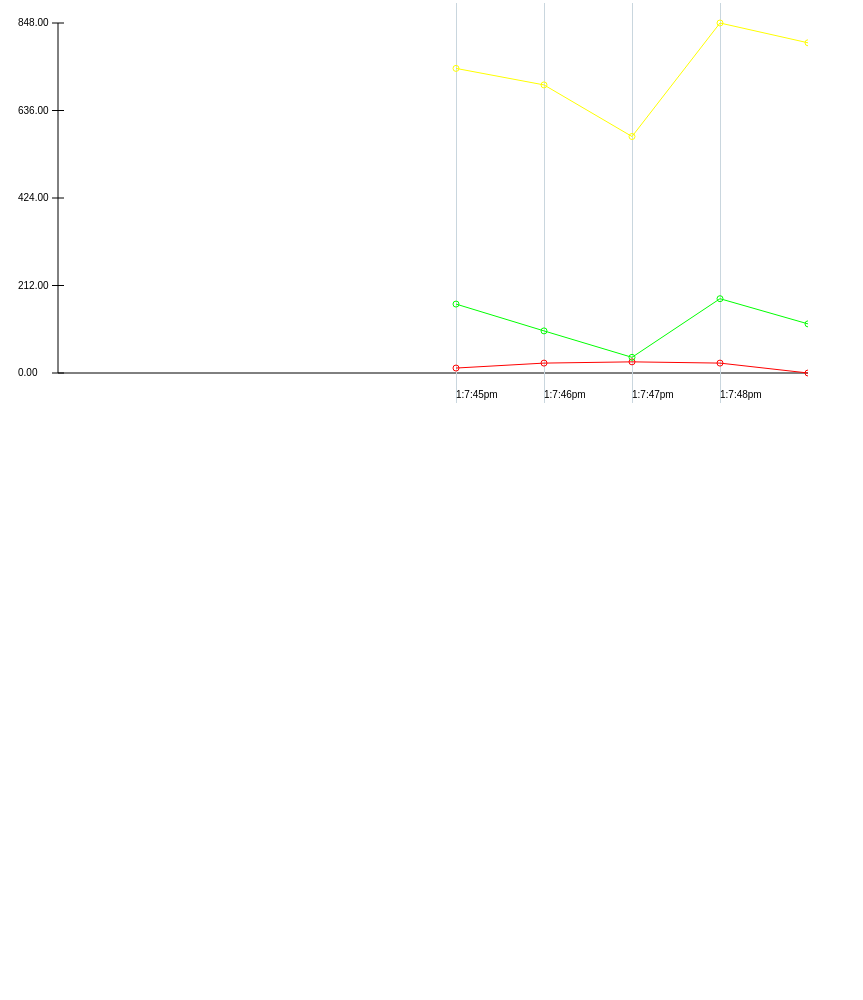
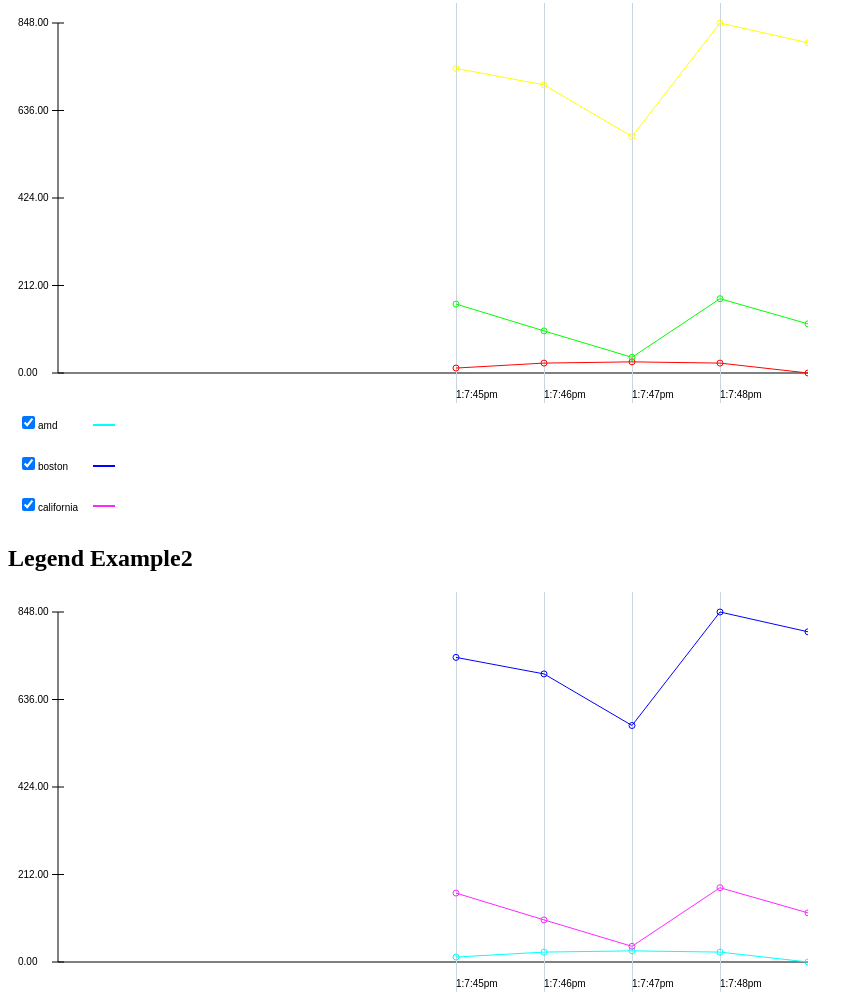
Before and after one commit to rook2pawn/node-chart, a website with bundled scripts: page examples/legend/legend.html in a window 1280 px wide. Shown: the part 198-1198 px from the top of the page, without its empty margins (0-863 px from the left). Before the commit the page ends 800 px from the top, so only its background shows below. Built offline with nearby package versions, Linux system fonts and the light colour scheme.

Commit message:
legend has to be reworked to be 1-1 with chart as an object

```diff
--- a/examples/legend/legend-bundle.js
+++ b/examples/legend/legend-bundle.js
@@ -645,6 +645,7 @@ EventEmitter.prototype.listeners = function(type) {
 require.define("/package.json",function(require,module,exports,__dirname,__filename,process){module.exports = {"main":"index.js"}});
 
 require.define("/index.js",function(require,module,exports,__dirname,__filename,process){var lib = require('./lib');
+var legend = require('./lib/legend');
 var Interaction = require('./lib/interaction');
 var hat = require('hat');
 var rack = hat.rack();
@@ -682,9 +683,9 @@ var to = function(el) {
     $('#'.concat(this.wrappingDivId)).mousemove(interaction.mousemove);
     $('#'.concat(this.wrappingDivId)).mouseout(interaction.stop);
 };
-var legend = function(el) {
+var legendfn = function(el) {
     this.legend_el = el;
-    legend.clear = lib.legendClear.bind({legend_el:this.legend_el})
+    legendfn.clear = lib.legendClear.bind({legend_el:this.legend_el})
 };
 var inspect = function() {
     return this.currentdata;
@@ -696,8 +697,9 @@ var chart = function() {
     this.sources = [];
     this.to = to;
     this.series = series;
-    this.legend = legend;
+    this.legend = legendfn;
     this.inspect = inspect;
+    this.legendobj = new legend;
     this.interaction = document.createElement('canvas');
     this.interactionctx = this.interaction.getContext('2d');
     this.bgcolor = undefined;
@@ -712,7 +714,6 @@ exports = module.exports = chart;
 
 require.define("/lib/index.js",function(require,module,exports,__dirname,__filename,process){var util = require('./util');
 var Hash = require('hashish');
-var legend = require('./legend')({util:util});
 var interaction = undefined;
 
 var config = {
@@ -776,9 +777,9 @@ exports.setSource = function(source) {
         var startx = util.getStartX(datatodisplay.length,windowsize,this.canvas.width);
         var spacing = util.getSpacing(windowsize,this.canvas.width);
 
-        var yaxises = legend.update(datatodisplay,this.color.line);
+        var yaxises = this.legendobj.update(datatodisplay,this.color.line);
         if (this.legend_el !== undefined)
-            legend.updateHTML({el:this.legend_el});
+            this.legendobj.updateHTML({el:this.legend_el});
 
         this.ctx.fillStyle = this.color.bg;
         this.ctx.fillRect(0,0,this.canvas.width,this.canvas.height);
@@ -2451,11 +2452,10 @@ for (var key in cssKeywords) {
 require.define("/lib/legend.js",function(require,module,exports,__dirname,__filename,process){var mrcolor = require('mrcolor');
 var Hash = require('hashish');
 var hat = require('hat');
+var util = require('./util');
 var nextcolor = mrcolor();
 var rack = hat.rack(128,10,2);
 
-var util = undefined;
-var axishash = {};
 // foreach key in data add to hash axises
 // if new addition, create a color.
 var colorToString = function(colorobj) {
@@ -2463,6 +2463,7 @@ var colorToString = function(colorobj) {
     return 'rgb('+color[0]+','+color[1]+','+color[2]+')';
 };
 var update = function(list,linecolors) {
+    var axishash = this.axishash;
     list.forEach(function(data) {
         var idx = 0;
         Hash(data)
@@ -2491,7 +2492,7 @@ var update = function(list,linecolors) {
     return axishash;
 };
 var clear = function(legend_el) {
-    axishash = {};
+    this.axishash = {};
     $(legend_el).empty();
 };
 var updateHTML = function(params) {
@@ -2499,11 +2500,13 @@ var updateHTML = function(params) {
         return;
     }
     var el = params.el;
+    var axishash = this.axishash;
     Object.keys(axishash).forEach(function(axis) {
         if (axishash[axis].newarrival === true) {
             var legendlinestring = 'vertical-align:middle;display:inline-block;width:20px;border:thin solid '+colorToString(axishash[axis].color);
             var axisstring = 'padding:0;line-height:10px;font-size:10px;display:inline-block;margin-right:5px;';
             var legendid = '_'+rack(axis);
+//            console.log(legendid);
             $(el)
                 .append('<div class="legend" id="'+legendid+'"><input type=checkbox checked></input><div style="'+axisstring+'" class="axisname">' + axis + '</div><hr style="'+ legendlinestring+'" class="legendline" /></div>')
                 .css('font-family','sans-serif');
@@ -2519,14 +2522,11 @@ var updateHTML = function(params) {
         }
     },this);
 };
-exports = module.exports = function(params) {
-    if (params !== undefined)
-        util = params.util;
-    var self = {}
-    self.update = update;
-    self.updateHTML = updateHTML;
-    self.clear = clear;
-    return self;
+exports = module.exports = function() {
+    this.axishash  = {};
+    this.update = update;
+    this.updateHTML = updateHTML;
+    this.clear = clear;
 };
 });
 
@@ -2727,18 +2727,26 @@ exports = module.exports = interaction;
 require.define("/examples/legend/legend.js",function(require,module,exports,__dirname,__filename,process){var ee = require('events').EventEmitter;
 var nodechart = require('../../index.js');
 var datasource = new ee;
+var datasource2 = new ee;
 $(window).ready(function() {
     var chart = new nodechart;
     chart.series(datasource);
     chart.legend(document.getElementById('mylegend'));
     chart.to(document.getElementById('mycanvas'));
-//    chart.color.legendbg = "#C45AEC";
+
+    var chart2 = new nodechart;
+    chart2.series(datasource2);
+    chart2.legend(document.getElementById('mylegend2'));
+    chart2.to(document.getElementById('mycanvas2'));
+
     setInterval(function() {
         var a = Math.floor(Math.random()*30);
         var b = Math.floor(Math.random()*1000);
         var c = Math.floor(Math.random()*200);
         datasource.emit('data',{'php value':a,'nodejs value':b, 'fortran value':c});
+        datasource2.emit('data',{'amd':a,'boston':b, 'california':c});
     },1000);
+
 });
 });
 require("/examples/legend/legend.js");
--- a/examples/legend/legend.html
+++ b/examples/legend/legend.html
@@ -13,4 +13,7 @@
     <div id='mylegend'></div>
     <h2>Legend Example</h2>
     <canvas id='mycanvas' width=800 height=400></canvas>
+    <div id='mylegend2'></div>
+    <h2>Legend Example2</h2>
+    <canvas id='mycanvas2' width=800 height=400></canvas>
 </body>
```
Also changed, not shown: examples/legend/legend.js (+9 -1 lines), examples/multiple/multiple-bundle.js (+17 -17 lines), examples/scaling/scaling-bundle.js (+17 -17 lines), examples/simple/example1-bundle.js (+17 -17 lines), examples/simple2/example2-bundle.js (+17 -17 lines), index.js (+5 -3 lines), lib/index.js, lib/legend.js.
